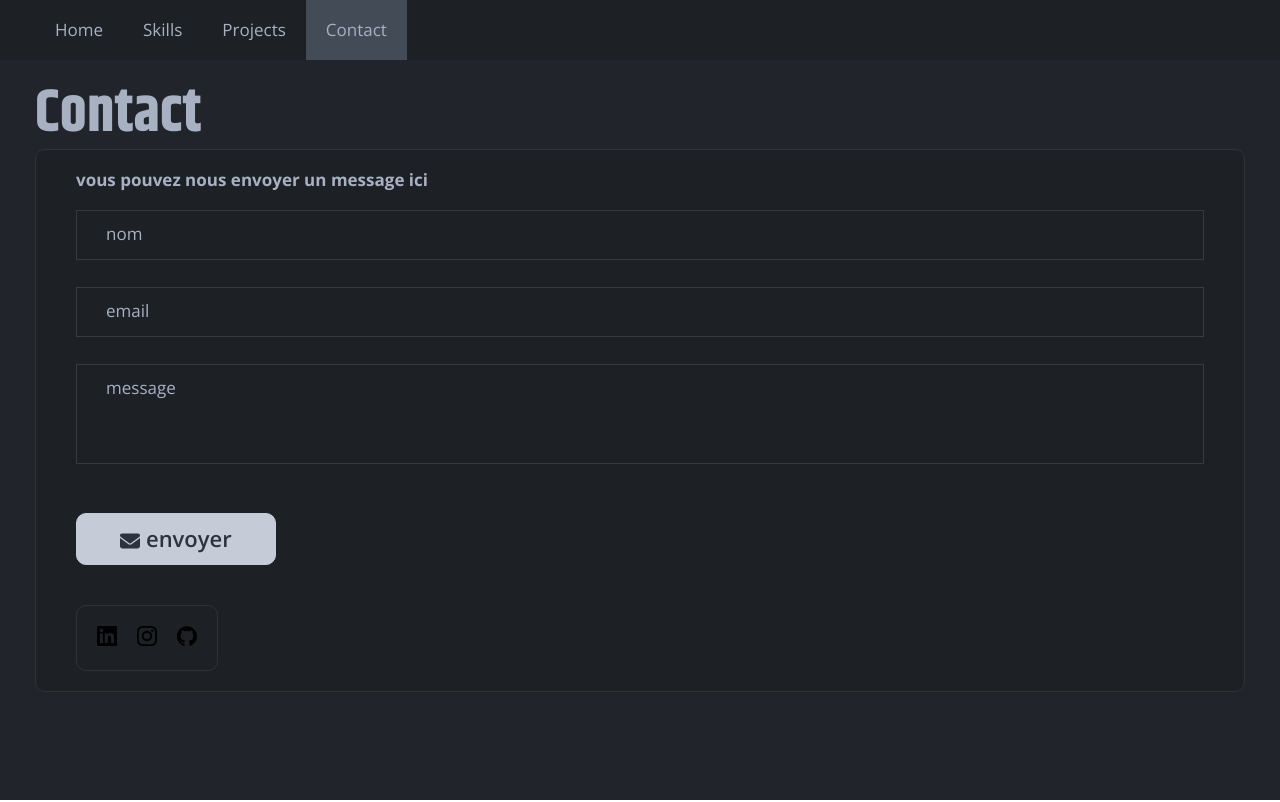
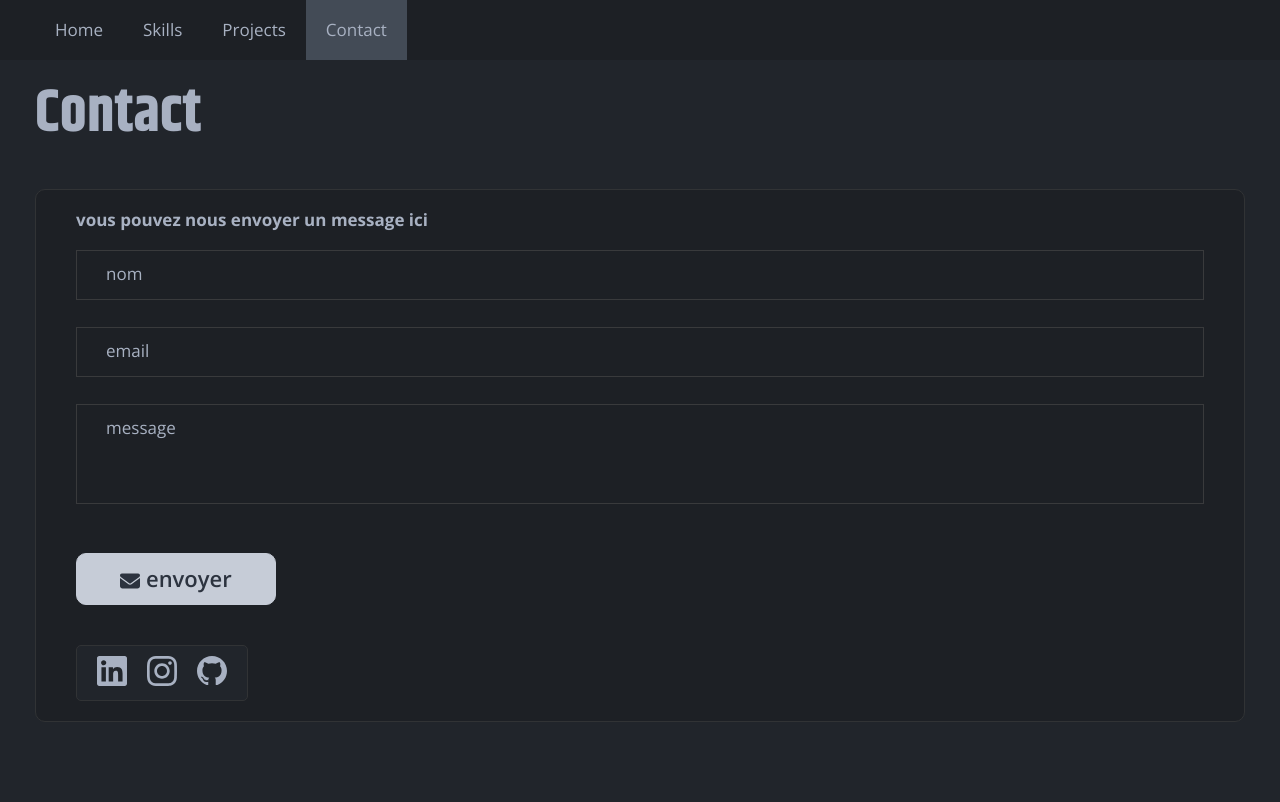
Before and after one commit to Evil-dave-dev/react-portfolio, a Next.js app: page /ContactPage in a window 1280 px wide. Built offline with nearby package versions, Linux system fonts and the light colour scheme.

Commit message:
add css to media components

```diff
--- a/components/icons/GithubIcon.js
+++ b/components/icons/GithubIcon.js
@@ -1,11 +1,10 @@
 const GithubIcon = (props) => {
   return (
     <svg
-      width={props.size}
-      height={props.size}
       viewBox="0 0 256 250"
       version="1.1"
       preserveAspectRatio="xMidYMid"
+      className={props.className}
     >
       <g>
         <path
--- a/components/icons/InstagramIcon.js
+++ b/components/icons/InstagramIcon.js
@@ -1,11 +1,10 @@
 const InstagramIcon = (props) => {
   return (
     <svg
-      width={props.size}
-      height={props.size}
       viewBox="0 0 256 256"
       version="1.1"
       preserveAspectRatio="xMidYMid"
+      className={props.className}
     >
       <g>
         <path
--- a/components/icons/LinkedinIcon.js
+++ b/components/icons/LinkedinIcon.js
@@ -1,18 +1,14 @@
 const LinkedinIcon = (props) => {
   return (
     <svg
-      width={props.size}
-      height={props.size}
+      className={props.className}
       viewBox="0 0 256 256"
       version="1.1"
       preserveAspectRatio="xMidYMid"
       {...props}
     >
       <g>
-        <path
-          d="M218.123122,218.127392 L180.191928,218.127392 L180.191928,158.724263 C180.191928,144.559023 179.939053,126.323993 160.463756,126.323993 C140.707926,126.323993 137.685284,141.757585 137.685284,157.692986 L137.685284,218.123441 L99.7540894,218.123441 L99.7540894,95.9665207 L136.168036,95.9665207 L136.168036,112.660562 L136.677736,112.660562 C144.102746,99.9650027 157.908637,92.3824528 172.605689,92.9280076 C211.050535,92.9280076 218.138927,118.216023 218.138927,151.114151 L218.123122,218.127392 Z M56.9550587,79.2685282 C44.7981969,79.2707099 34.9413443,69.4171797 34.9391618,57.260052 C34.93698,45.1029244 44.7902948,35.2458562 56.9471566,35.2436736 C69.1040185,35.2414916 78.9608713,45.0950217 78.963054,57.2521493 C78.9641017,63.090208 76.6459976,68.6895714 72.5186979,72.8184433 C68.3913982,76.9473153 62.7929898,79.26748 56.9550587,79.2685282 M75.9206558,218.127392 L37.94995,218.127392 L37.94995,95.9665207 L75.9206558,95.9665207 L75.9206558,218.127392 Z M237.033403,0.0182577091 L18.8895249,0.0182577091 C8.57959469,-0.0980923971 0.124827038,8.16056231 -0.001,18.4706066 L-0.001,237.524091 C0.120519052,247.839103 8.57460631,256.105934 18.8895249,255.9977 L237.033403,255.9977 C247.368728,256.125818 255.855922,247.859464 255.999,237.524091 L255.999,18.4548016 C255.851624,8.12438979 247.363742,-0.133792868 237.033403,0.000790807055"
-          fill={props.currentColor}
-        ></path>
+        <path d="M218.123122,218.127392 L180.191928,218.127392 L180.191928,158.724263 C180.191928,144.559023 179.939053,126.323993 160.463756,126.323993 C140.707926,126.323993 137.685284,141.757585 137.685284,157.692986 L137.685284,218.123441 L99.7540894,218.123441 L99.7540894,95.9665207 L136.168036,95.9665207 L136.168036,112.660562 L136.677736,112.660562 C144.102746,99.9650027 157.908637,92.3824528 172.605689,92.9280076 C211.050535,92.9280076 218.138927,118.216023 218.138927,151.114151 L218.123122,218.127392 Z M56.9550587,79.2685282 C44.7981969,79.2707099 34.9413443,69.4171797 34.9391618,57.260052 C34.93698,45.1029244 44.7902948,35.2458562 56.9471566,35.2436736 C69.1040185,35.2414916 78.9608713,45.0950217 78.963054,57.2521493 C78.9641017,63.090208 76.6459976,68.6895714 72.5186979,72.8184433 C68.3913982,76.9473153 62.7929898,79.26748 56.9550587,79.2685282 M75.9206558,218.127392 L37.94995,218.127392 L37.94995,95.9665207 L75.9206558,95.9665207 L75.9206558,218.127392 Z M237.033403,0.0182577091 L18.8895249,0.0182577091 C8.57959469,-0.0980923971 0.124827038,8.16056231 -0.001,18.4706066 L-0.001,237.524091 C0.120519052,247.839103 8.57460631,256.105934 18.8895249,255.9977 L237.033403,255.9977 C247.368728,256.125818 255.855922,247.859464 255.999,237.524091 L255.999,18.4548016 C255.851624,8.12438979 247.363742,-0.133792868 237.033403,0.000790807055"></path>
       </g>
     </svg>
   );
--- a/pages/ContactPage.js
+++ b/pages/ContactPage.js
@@ -10,15 +10,15 @@
   const socialMedias = [
     {
       href: "https://www.linkedin.com/in/david-stevenoot-363b6411a/",
-      icon: <LinkedinIcon size={20} />,
+      icon: <LinkedinIcon size={20} className={styles.icon} />,
     },
     {
       href: "https://www.instagram.com/david_stevenoot/",
-      icon: <InstagramIcon size={20} />,
+      icon: <InstagramIcon size={20} className={styles.icon} />,
     },
     {
       href: "https://github.com/Evil-dave-dev",
-      icon: <GithubIcon size={20} />,
+      icon: <GithubIcon size={20} className={styles.icon} />,
     },
   ];
 
@@ -26,7 +26,7 @@
     return (
       <li>
         <Link href={href}>
-          <a target="_blank" rel="noopener noreferrer" className={styles.icon}>
+          <a target="_blank" rel="noopener noreferrer" className={styles.link}>
             {icon}
           </a>
         </Link>
@@ -38,7 +38,7 @@
     <>
       <Navbar />
       <main className={styles.main}>
-        <h2>Contact</h2>
+        <h2 style={{ marginBottom: "4rem" }}>Contact</h2>
         <div className={styles.container}>
           <div className={styles.container_form}>
             <strong>vous pouvez nous envoyer un message ici</strong>
--- a/styles/pages/_contactpage.module.scss
+++ b/styles/pages/_contactpage.module.scss
@@ -20,11 +20,13 @@
     gap: 2rem;
   }
   &_media {
+    background-color: hsl(var(--background));
     border: 1px solid hsl(var(--border));
-    border-radius: 1rem;
+    border-radius: 0.5rem;
     display: flex;
+    flex-wrap: wrap;
     gap: 2rem;
-    padding: 2rem;
+    padding: 1rem 2rem;
     align-self: start;
   }
   @include small {
@@ -33,11 +35,16 @@
 }
 
 .icon {
+  fill: hsl(var(--foreground));
+  width: 3rem;
+  transition: 0.15s ease;
+}
+
+.link {
   display: block;
   cursor: pointer;
   transition: 0.15s ease;
-  &:hover {
-    color: hsl(var(--primary) / 0.9);
-    color: red;
+  &:hover > .icon {
+    fill: hsl(var(--primary) / 0.9);
   }
 }
```
